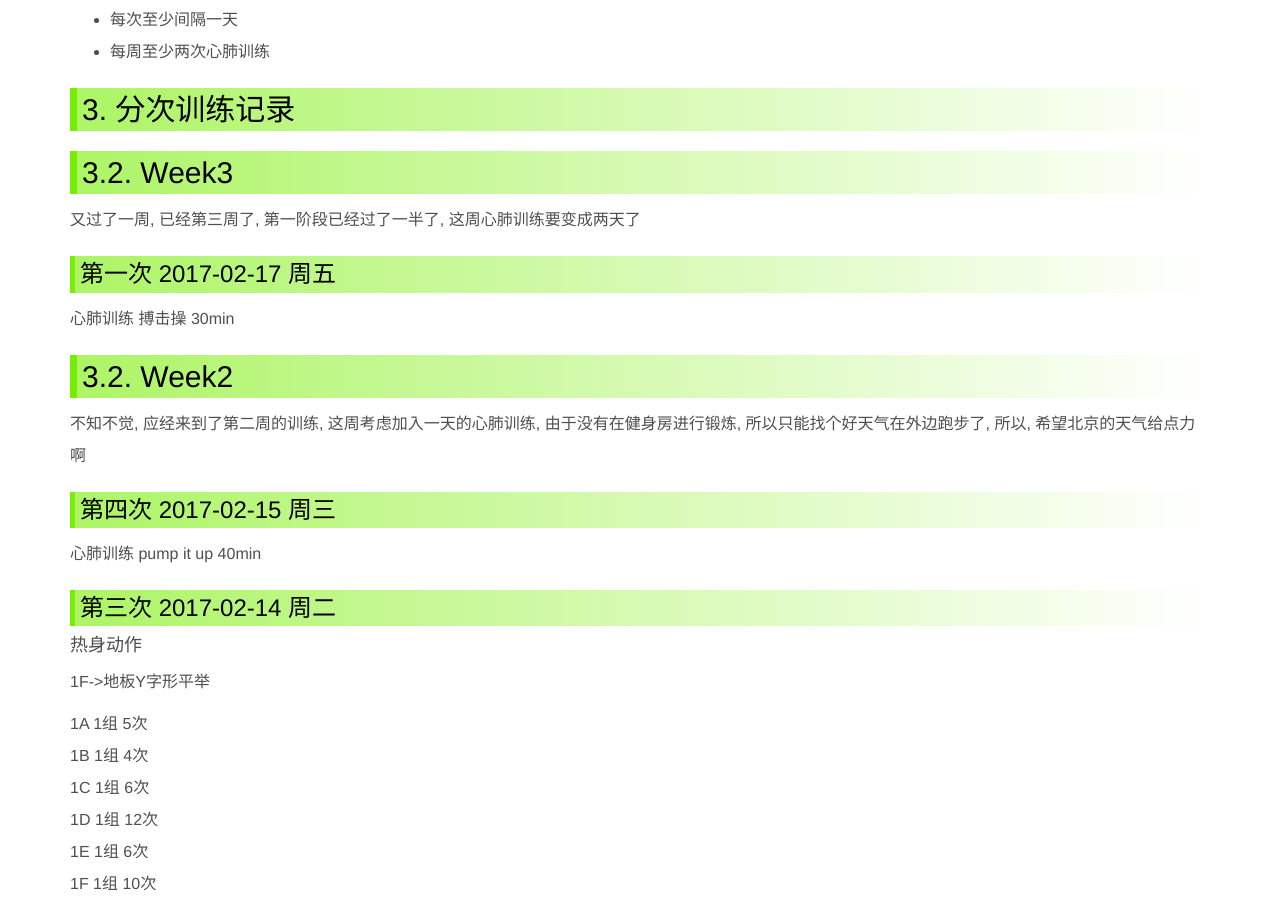
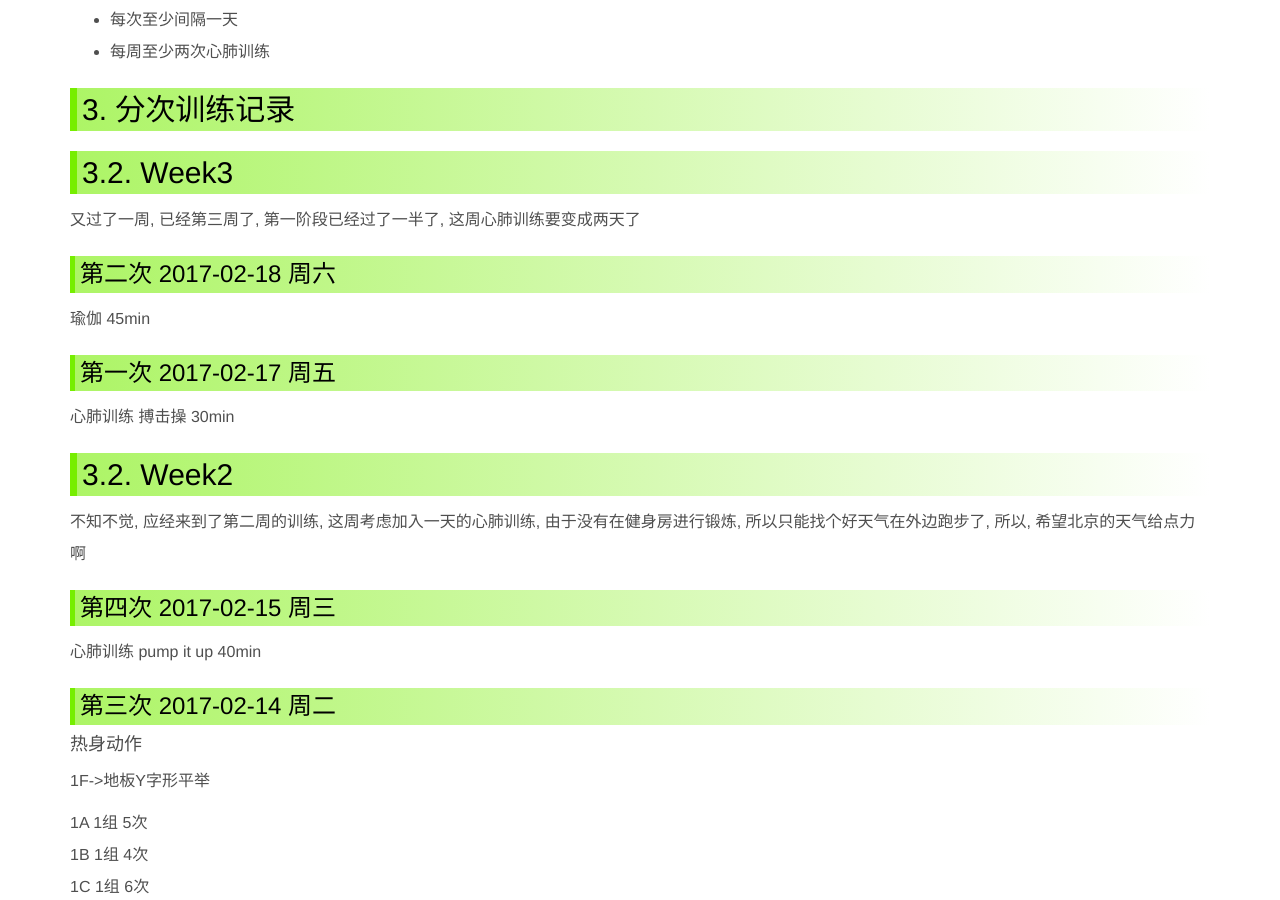
Before and after one commit to ronniewang/ronniewang.github.io, a Jekyll site: the page built from _posts/2017-02-02-body-building-2017.md, in a window 1280 px wide and 900 px high, scrolled down 1472 px. Built offline with Jekyll 4.4.1, drawn with Linux system fonts in a browser that asks for light colours.

Commit message:
update files

```diff
--- a/_posts/2017-02-02-body-building-2017.md
+++ b/_posts/2017-02-02-body-building-2017.md
@@ -56,6 +56,10 @@ description: 新的一年到来了, 猛男计划正式开始
 ## 3.2. Week3
 
 又过了一周, 已经第三周了, 第一阶段已经过了一半了, 这周心肺训练要变成两天了
+
+### 第二次 2017-02-18 周六
+
+瑜伽 45min
 
 ### 第一次 2017-02-17 周五
 
```
